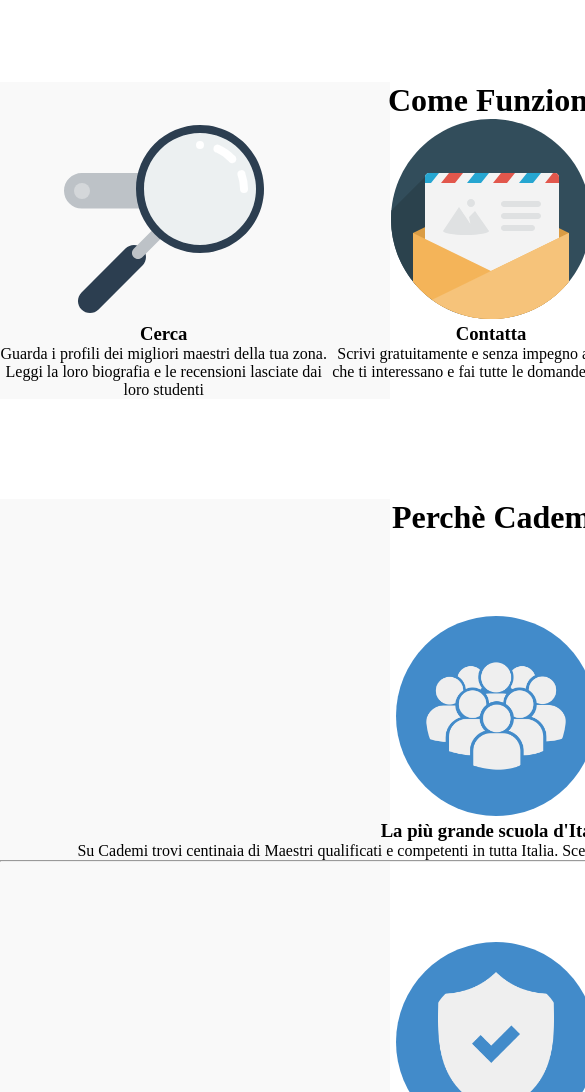
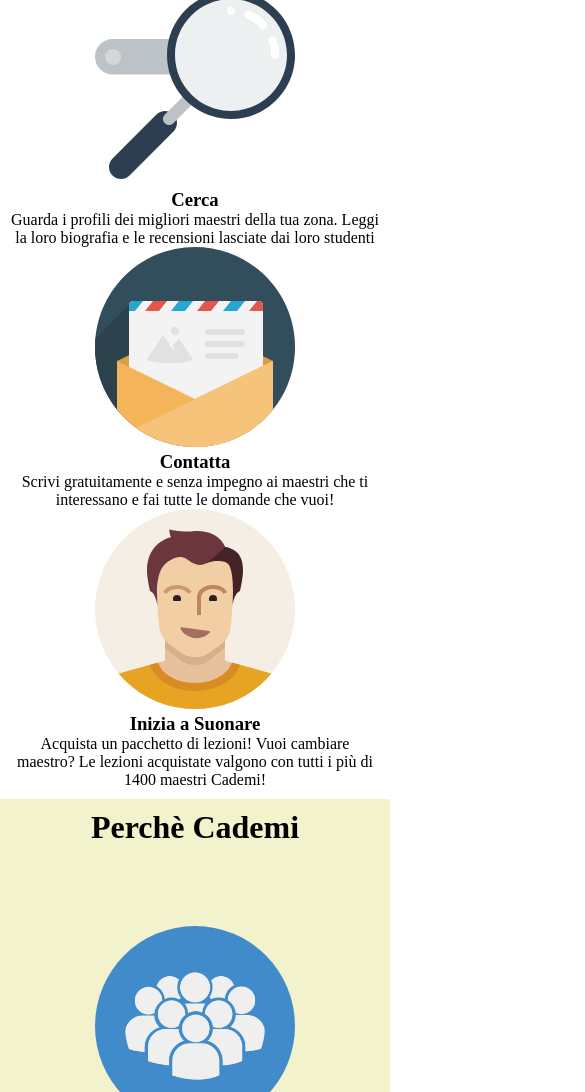
Before and after one commit to gicunho/html-css-resp-wannabe-12bool, a plain HTML site: page index.html in a window 390 px wide. Shown: the part 653-1745 px from the top of the page, 585 px wide, since content can reach past the window. Drawn offline with Linux system fonts and the light colour scheme.

Commit message:
Complete Media Query framework

```diff
--- a/assets/css/style.css
+++ b/assets/css/style.css
@@ -1,8 +1,10 @@
 .row {
-  width: 992px;
+  width: 100%;
   margin-left: auto;
   margin-right: auto;
-  margin-top: 100px;
+/*   margin-top: 100px;
+ */
+  padding: 10px;
 }
 
 /* BLOCCO LEZIONI */
@@ -22,15 +24,16 @@
 
 #lezioni {
   text-align: center;
+  background-color: #f2f2cd;
 }
 
 /* BLOCCO STEPS */
-#steps .row>.left,
+/* #steps .row>.left,
 #steps .row>.central,
 #steps .row>.right {
   float: left;
   width: 33%;
-}
+} */
 
 #steps {
   text-align: center;
@@ -39,6 +42,7 @@
 /* BLOCCO PERCHE */
 #why {
   text-align: center;
+  background-color: #f2f2cd;
 }
 
 #why .row>.first,
@@ -61,9 +65,9 @@
   clear: both;
 }
 
-.container.grey {
+/* .container {
   background-color: #f9f9f9;
-}
+} */
 
 img {
   height: 200px;
--- a/index.html
+++ b/index.html
@@ -24,20 +24,20 @@
       </div>
     </div>
 
-    <div id="steps" class="container grey">
+    <div id="steps" class="container">
       <div class="row">
         <h1>Come Funziona</h1>
-        <div class="left">
+        <div class="left col-lg-4 col-md-12 col-xs-12">
           <img src="./assets/img/search.svg" alt="">
           <h3>Cerca</h3>
           Guarda i profili dei migliori maestri della tua zona. Leggi la loro biografia e le recensioni lasciate dai loro studenti
         </div>
-        <div class="central">
+        <div class="central col-lg-4 col-md-12 col-xs-12">
           <img src="./assets/img/letter.svg" alt="">
           <h3>Contatta</h3>
           Scrivi gratuitamente e senza impegno ai maestri che ti interessano e fai tutte le domande che vuoi!
         </div>
-        <div class="right">
+        <div class="right col-lg-4 col-md-12 col-xs-12">
           <img src="./assets/img/male.svg" alt="">
           <h3>Inizia a Suonare</h3>
           Acquista un pacchetto di lezioni! Vuoi cambiare maestro? Le lezioni acquistate valgono con tutti i più di 1400 maestri Cademi!
@@ -45,7 +45,7 @@
       </div>
     </div>
 
-    <div id="why" class="container grey">
+    <div id="why" class="container">
       <div class="row">
         <h1>Perchè Cademi</h1>
         <div class="first">
```
